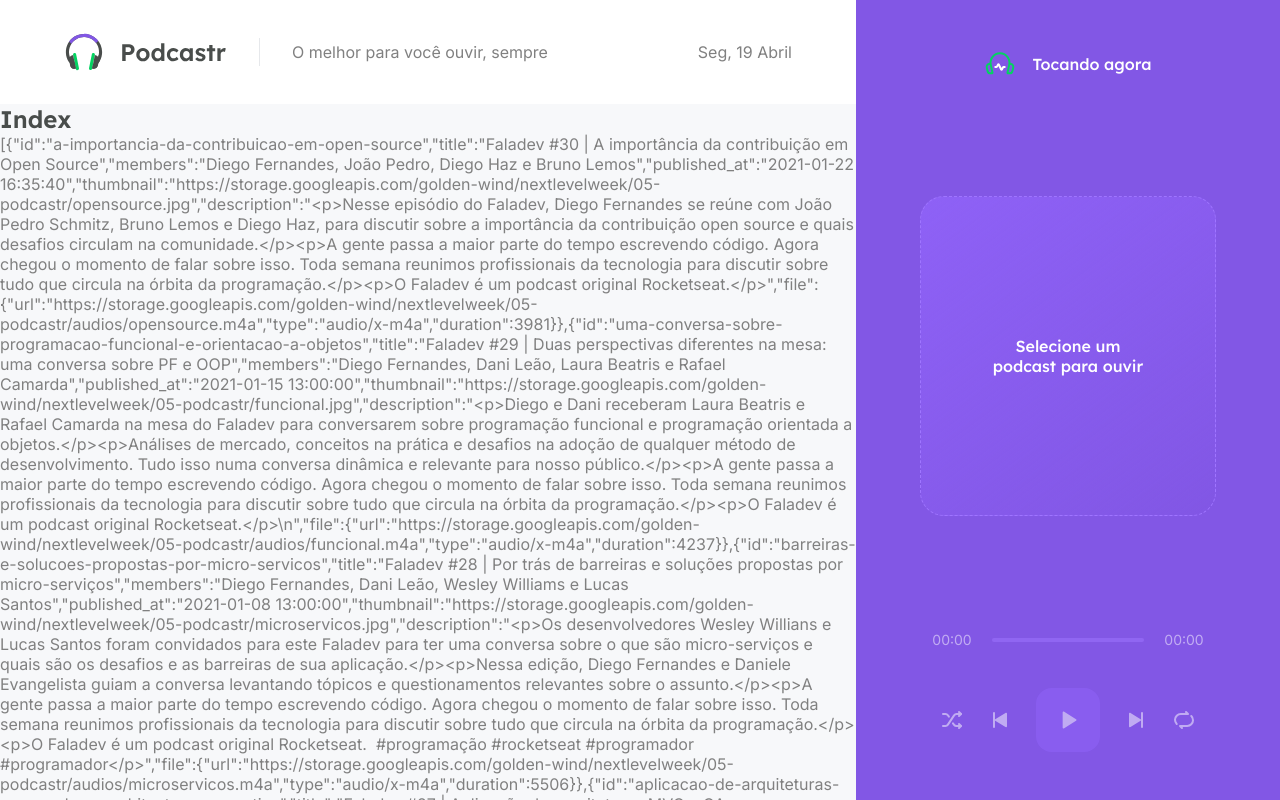
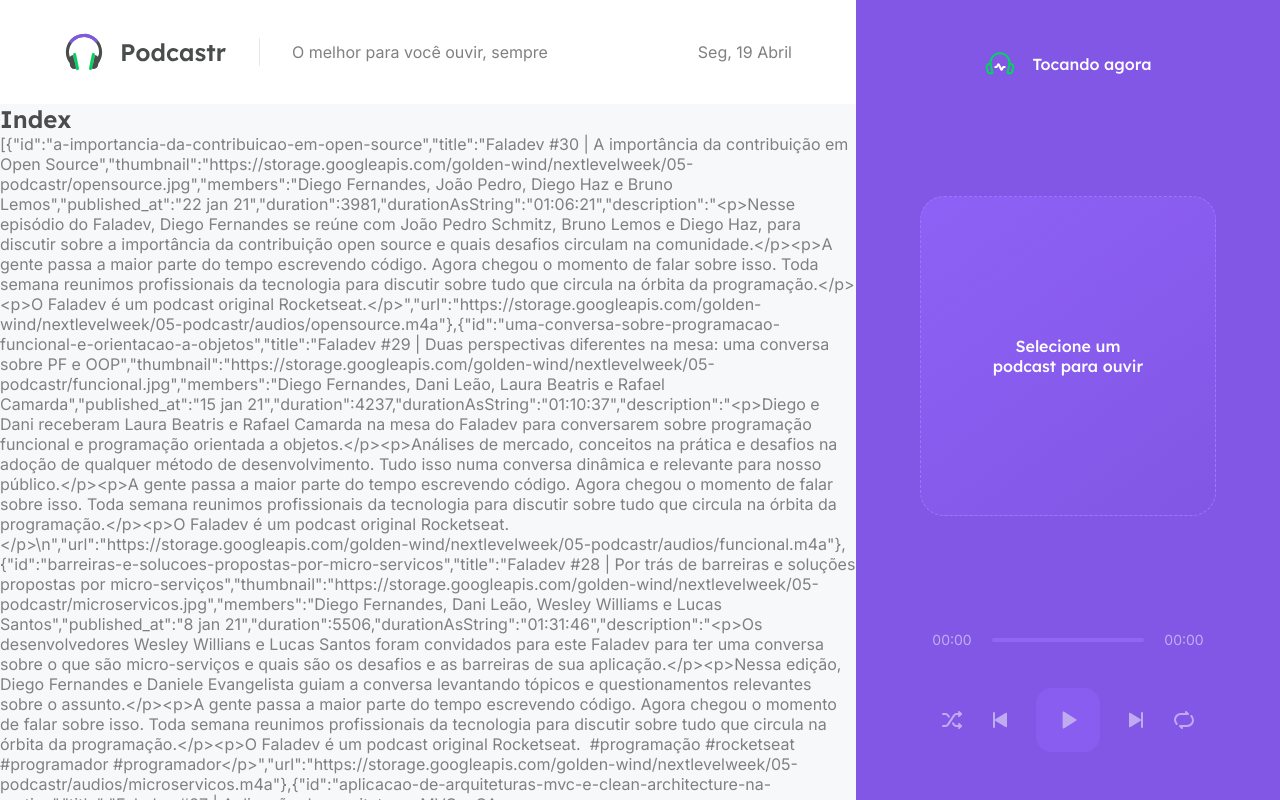
Before and after one commit to vivianebresolin/podcastr-nlw5-nextjs-react, a Next.js app: page / in a window 1280 px wide. Shown: the top 800 px of the page. Built offline with nearby package versions, Linux system fonts and the light colour scheme; data requests are answered from the project's data file.

Commit message:
Created function in folder 'utils'

```diff
--- a/src/pages/index.tsx
+++ b/src/pages/index.tsx
@@ -1,11 +1,19 @@
 import { GetStaticProps } from 'next';
+import { format, parseISO } from 'date-fns';
+import ptBR from 'date-fns/locale/pt-BR';
 import { api } from '../services/api';
+import { convertDurationToTimeString } from '../utils/convertDurationtoTimeString';
 
 type Episode = {
   id: string,
   title: string,
   members: string,
-  // ...
+  published_at: string,
+  thumbnail: string,
+  description: string,
+  url: string,
+  duration: number,
+  durationAsString: string,
 }
 
 type HomeProps = {
@@ -36,14 +44,27 @@
     }
   });
 
+  const episodes = data.map(episode => {
+    return {
+      id: episode.id,
+      title: episode.title,
+      thumbnail: episode.thumbnail,
+      members: episode.members,
+      published_at: format(parseISO(episode.published_at), 'd MMM yy', { locale: ptBR }),
+      duration: Number(episode.file.duration),
+      durationAsString: convertDurationToTimeString(Number(episode.file.duration)),
+      description: episode.description,
+      url: episode.file.url,
+    }
+  });
+
   return {
     props: {
-      episodes: data,
+      episodes,
     },
     revalidate: 60 * 60 * 8, //revalidate - tempo em segundos, serve para dizer a cada quanto tempo se quer que seja gerada uma nova página estática (gera uma nova chamada para a API).
   }                          //nesse exemplo, seria gerada a cada 8 horas
 }
-
 
 
 
--- /dev/null
+++ b/src/utils/convertDurationtoTimeString.ts
@@ -0,0 +1,11 @@
+export function convertDurationToTimeString(duration: number) {
+    const hours = Math.floor(duration / 3600);
+    const minutes = Math.floor((duration % 3600) / 60);
+    const seconds = duration % 60;
+
+    const timeString = [hours, minutes, seconds]
+        .map(unit => String(unit).padStart(2, '0'))
+        .join(':')
+
+    return timeString;
+}
```
